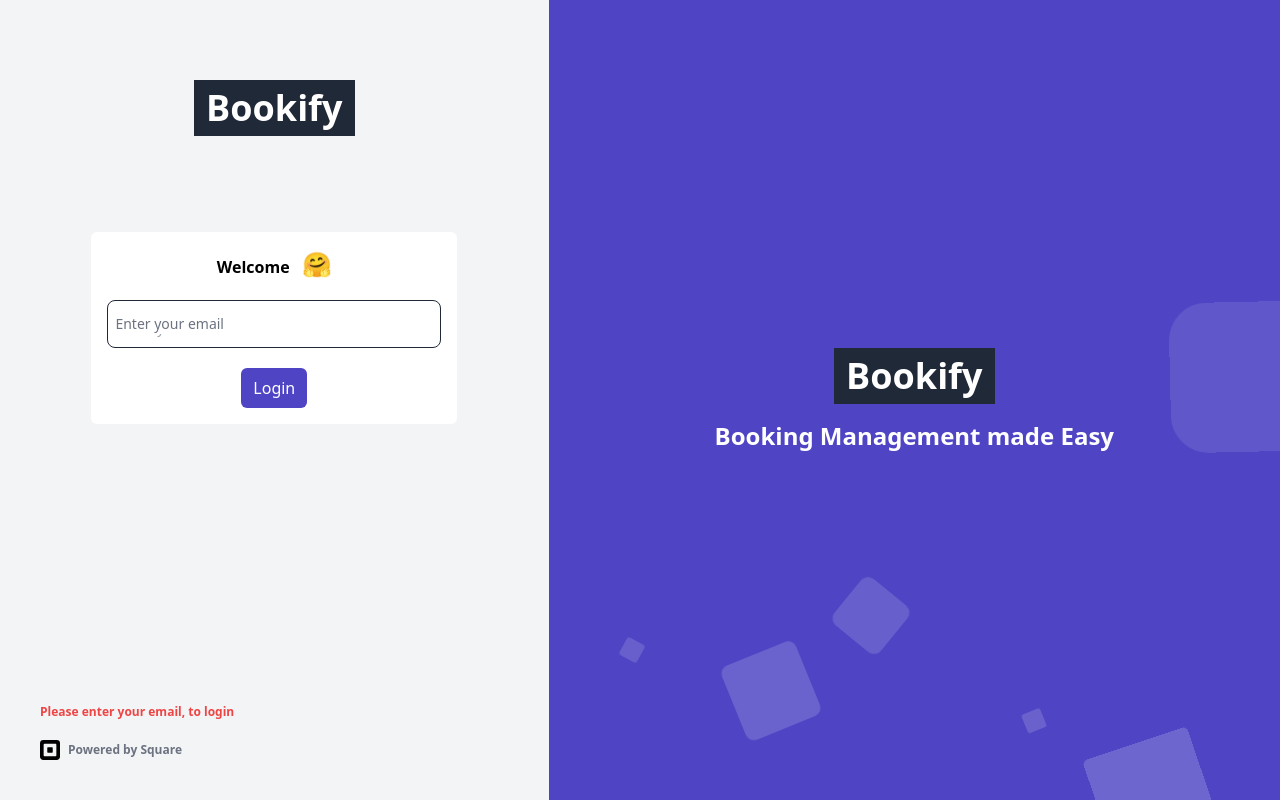
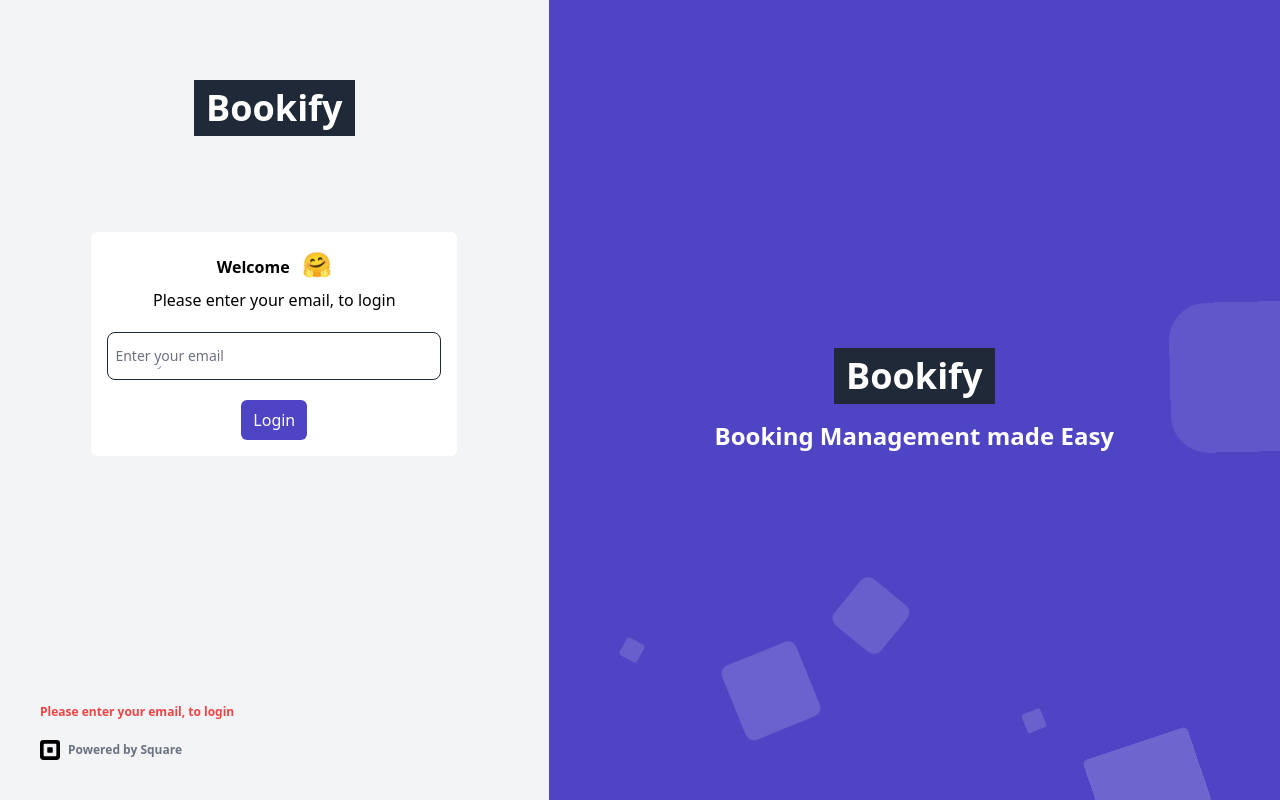
Before and after one commit to BisiDavi/square-booking, a Next.js app: page /admin/login in a window 1280 px wide. Built offline with nearby package versions, Linux system fonts and the light colour scheme.

Commit message:
token updated

```diff
--- a/components/Form/OnboardingForm.tsx
+++ b/components/Form/OnboardingForm.tsx
@@ -75,7 +75,7 @@ export default function OnboardingForm({ type }: Props) {
       <h5 className="font-bold">
         Welcome <span className="text-2xl ml-2">🤗</span>
       </h5>
-      {!type && <h6 className="font-medium my-2">{formText}</h6>}
+      <h6 className="font-medium my-2">{formText}</h6>
 
       <FormProvider {...methods}>
         <form onSubmit={methods.handleSubmit(onSubmit)}>
--- a/requests/postRequests.ts
+++ b/requests/postRequests.ts
@@ -55,6 +55,8 @@ export function retrieveCustomer(id: string) {
   return axios.post("/api/customer/retrieve-customer", { id });
 }
 
-export function businessBookingProfile(token: string) {
-  return axios.post("/api/booking/retrieve-booking-profile", { token });
+export function businessBookingProfile(accesstoken: string) {
+  return axios.post("/api/booking/retrieve-booking-profile", {
+    token: accesstoken,
+  });
 }
```
